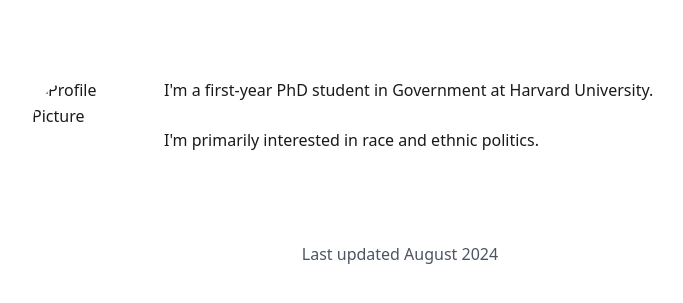
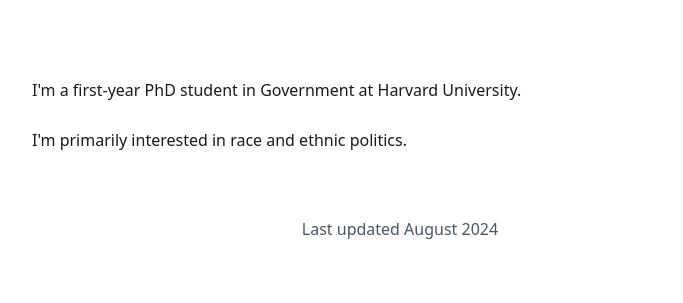
Before and after one commit to janaeljackson/janaejackson.github.io, a plain HTML site: page index.html in a window 1280 px wide. Shown: the part 163-466 px from the top of the page, without its empty margins (240-923 px from the left). Drawn offline with nearby package versions, Linux system fonts and the light colour scheme.

Commit message:
Add files via upload

```diff
--- a/index.html
+++ b/index.html
@@ -1,3 +1,4 @@
+
 <!DOCTYPE html>
 <html lang="en">
 <head>
@@ -14,12 +15,6 @@
             height: 1px;
             margin: 2rem 0;
             opacity: 0.8;
-        }
-        .profile-pic {
-            width: 100px;
-            height: 100px;
-            border-radius: 50%;
-            object-fit: cover;
         }
     </style>
 </head>
@@ -39,8 +34,7 @@
         <div class="top-line"></div>
 
         <!-- Profile Image and Bio -->
-        <div class="flex gap-8 mb-16 items-start">
-            <img src="your-image-url.jpg" alt="Profile Picture" class="profile-pic">
+        <div class="flex gap-8 mb-16">
             <div class="flex-1">
                 <p class="mb-6">
                     I'm a first-year PhD student in Government at Harvard University.
@@ -50,7 +44,6 @@
                 </p>
             </div>
         </div>
-
         <!-- Footer -->
         <footer class="text-center text-gray-600 mt-16">
             Last updated August 2024
```
